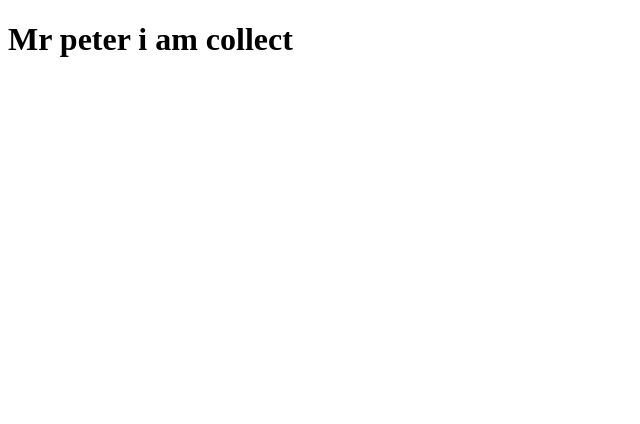
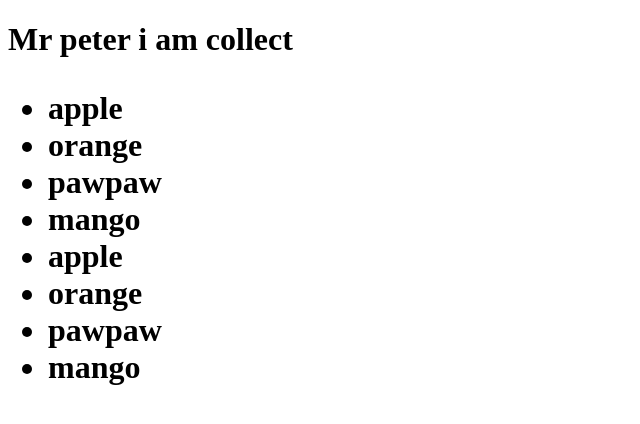
Before and after one commit to Preciousnnebuogor/React, a React (Create React App) app: page / in a window 1280 px wide. Shown: the top 424 px of the page, without its empty margins (0-640 px from the left). Built offline with nearby package versions, Linux system fonts and the light colour scheme.

Commit message:
added arrary  props

```diff
--- a/src/components/homepropsvite.jsx
+++ b/src/components/homepropsvite.jsx
@@ -1,6 +1,7 @@
 import Props from "./propsvite";
 
 export default function HomeProps() {
+    const fruits = ["apple", "orange", "pawpaw", "mango"]
   const person = {
     name: "peter",
     message: "i am collect",
@@ -8,7 +9,7 @@ export default function HomeProps() {
   };
   return (
     <div>
-      <Props person={person} />
+      <Props person={person} fruits={fruits} />
     </div>
   );
 }
--- a/src/components/propsvite.jsx
+++ b/src/components/propsvite.jsx
@@ -1,7 +1,16 @@
-export default function Props({ person }) {
+export default function Props({ person, fruits }) {
   return (
     <div>
-      <h1>{person.title} {person.name} {person.message}</h1>
+      <h1>
+      {person.title} {person.name} {person.message}
+      <ul>
+        {fruits.map((fruit) => (
+          <li key={fruit}>{fruit}</li>
+          ))}
+          {fruits.map((fruit) =>(<li>{fruit}</li>))}
+
+      </ul>
+      </h1>
     </div>
   );
 }
```
